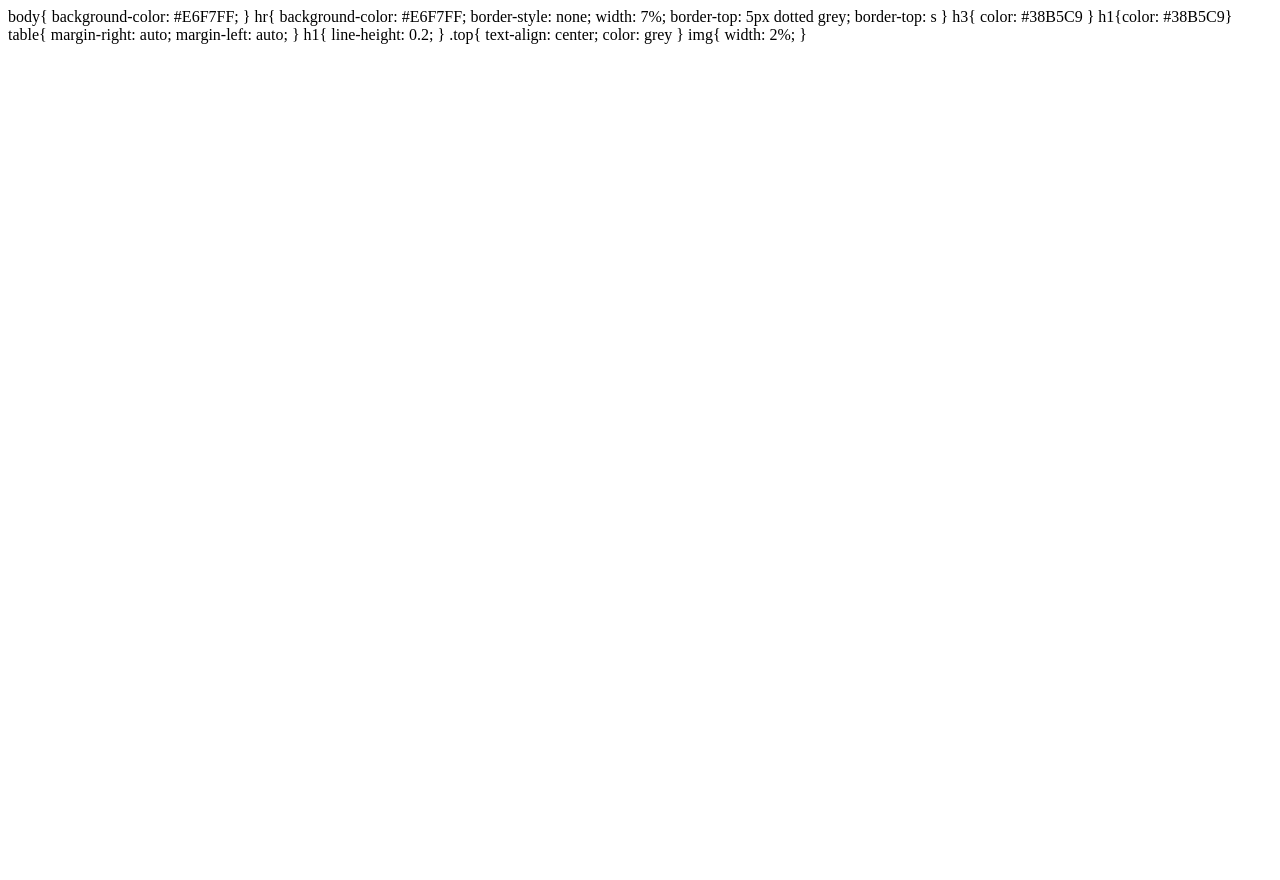
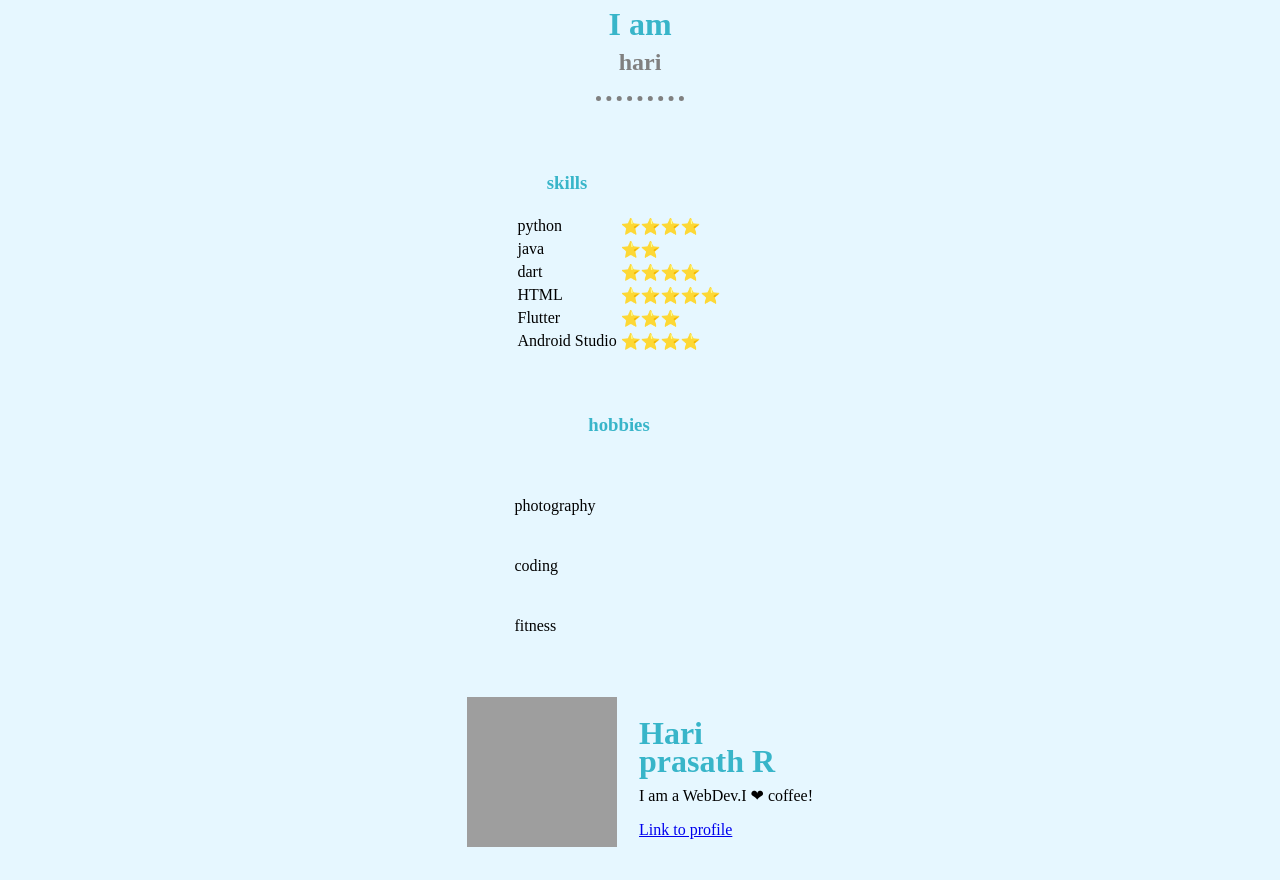
Before and after one commit to hari-hp-max/cv, a plain HTML site: page index.html in a window 1280 px wide. Before the commit the page ends 800 px from the top, so only its background shows below. Drawn offline with Linux system fonts and the light colour scheme; grey boxes are pictures that could not be loaded.

Commit message:
Update index.html

```diff
--- a/index.html
+++ b/index.html
@@ -1,30 +1,96 @@
-body{
-  background-color: #E6F7FF;
-}
-hr{
-  background-color: #E6F7FF;
-  border-style: none;
-  width: 7%;
-  border-top: 5px dotted grey;
-  border-top: s
-}
-h3{
-  color: #38B5C9
-}
-h1{color: #38B5C9}
-table{
-  margin-right: auto;
-  margin-left: auto;
-}
+<!DOCTYPE html>
+<html lang="en" dir="ltr">
 
-h1{
-  line-height: 0.2;
-}
-.top{
-  text-align: center;
-  color: grey
+<head>
+  <meta charset="utf-8">
+  <title>hari</title>
+<link rel="stylesheet" href="css/html.css">
+<link rel="icon" href="favicon (1).ico">
 
-}
-img{
-  width: 2%;
-}
+</head>
+
+<body>
+<div class="top">
+  <h1>I am</h1>
+  <h2>hari</h2>
+</div>
+
+  <hr>
+  <table cellspacing="40">
+    <tr>
+      <td>
+        <table>
+          <tr>
+            <th>
+              <h3>skills</h3>
+            </th>
+          </tr>
+
+          <tr>
+            <td>python</td>
+            <td>⭐⭐⭐⭐</td>
+          </tr>
+          <tr>
+            <td>java</td>
+            <td>⭐⭐</td>
+          </tr>
+          <tr>
+            <td>dart</td>
+            <td>⭐⭐⭐⭐</td>
+          </tr>
+          <tr>
+            <td>HTML</td>
+            <td>⭐⭐⭐⭐⭐</td>
+          </tr>
+          <tr>
+            <td>Flutter</td>
+            <td>⭐⭐⭐</td>
+          </tr>
+          <tr>
+            <td>Android Studio</td>
+            <td>⭐⭐⭐⭐</td>
+          </tr>
+        </table>
+      </td>
+      <td>
+
+    <tr>
+      <th>
+        <h3>hobbies</h3>
+      </th>
+    </tr>
+    <tr>
+      <td>photography</td>
+    </tr>
+    <tr>
+      <td>coding</td>
+    </tr>
+    <tr>
+      <td>fitness</td>
+    </tr>
+    </td>
+    </tr>
+  </table>
+
+
+
+  <table cellspacing="20">
+
+    <tr>
+      <td><img src=hp.png alt="hari image" style="width:150px;height:150px" /></td>
+      <td>
+        <h1>Hari </h1>
+        <h1>prasath R</h1>
+        <p>I am a WebDev.I ❤ coffee!</p>
+
+        <a href=https://www.instagram.com/forever_harish />Link to profile</a>
+      </td>
+
+
+    </tr>
+  </table>
+
+
+</body>
+
+</html>
```
